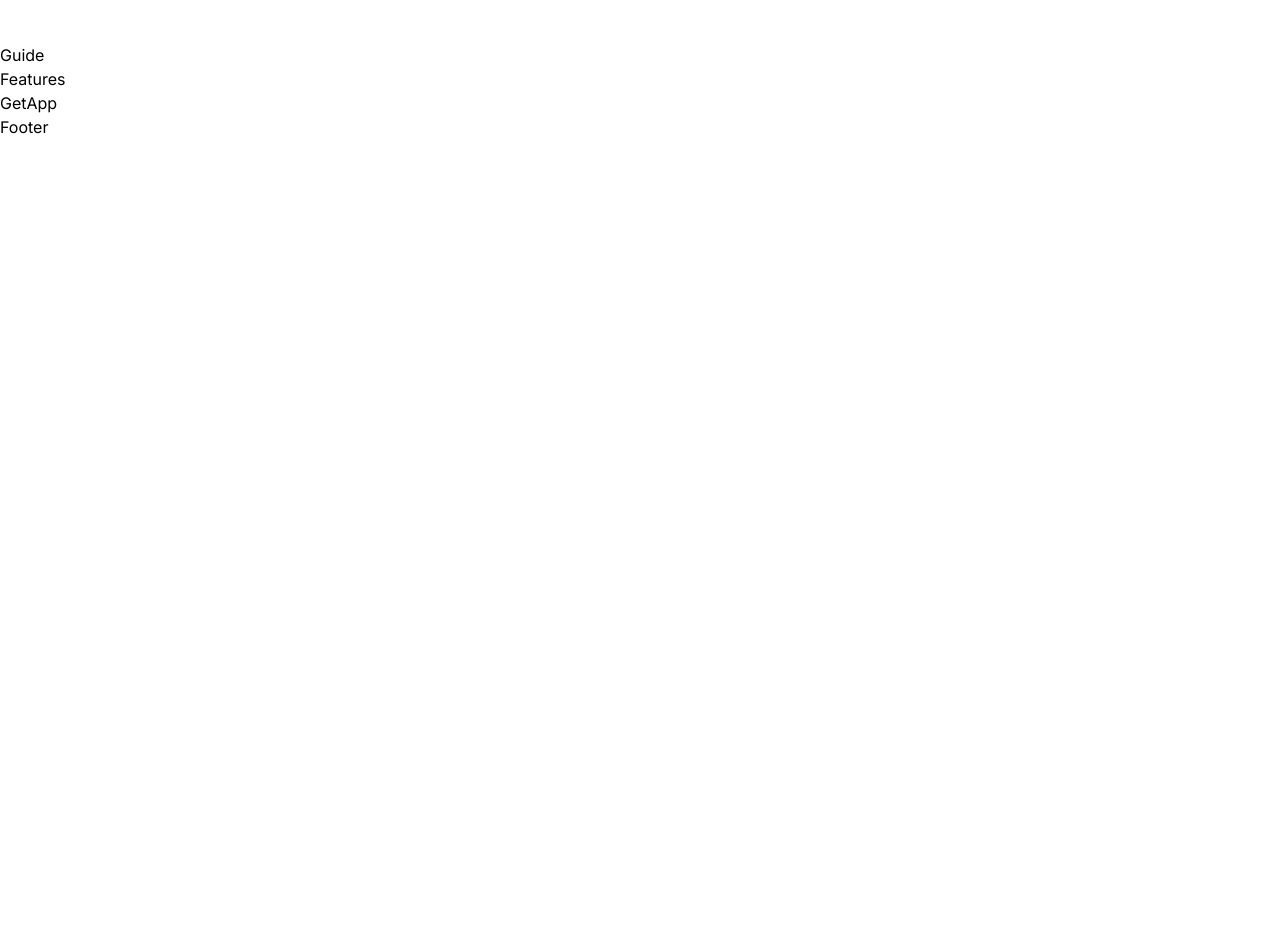
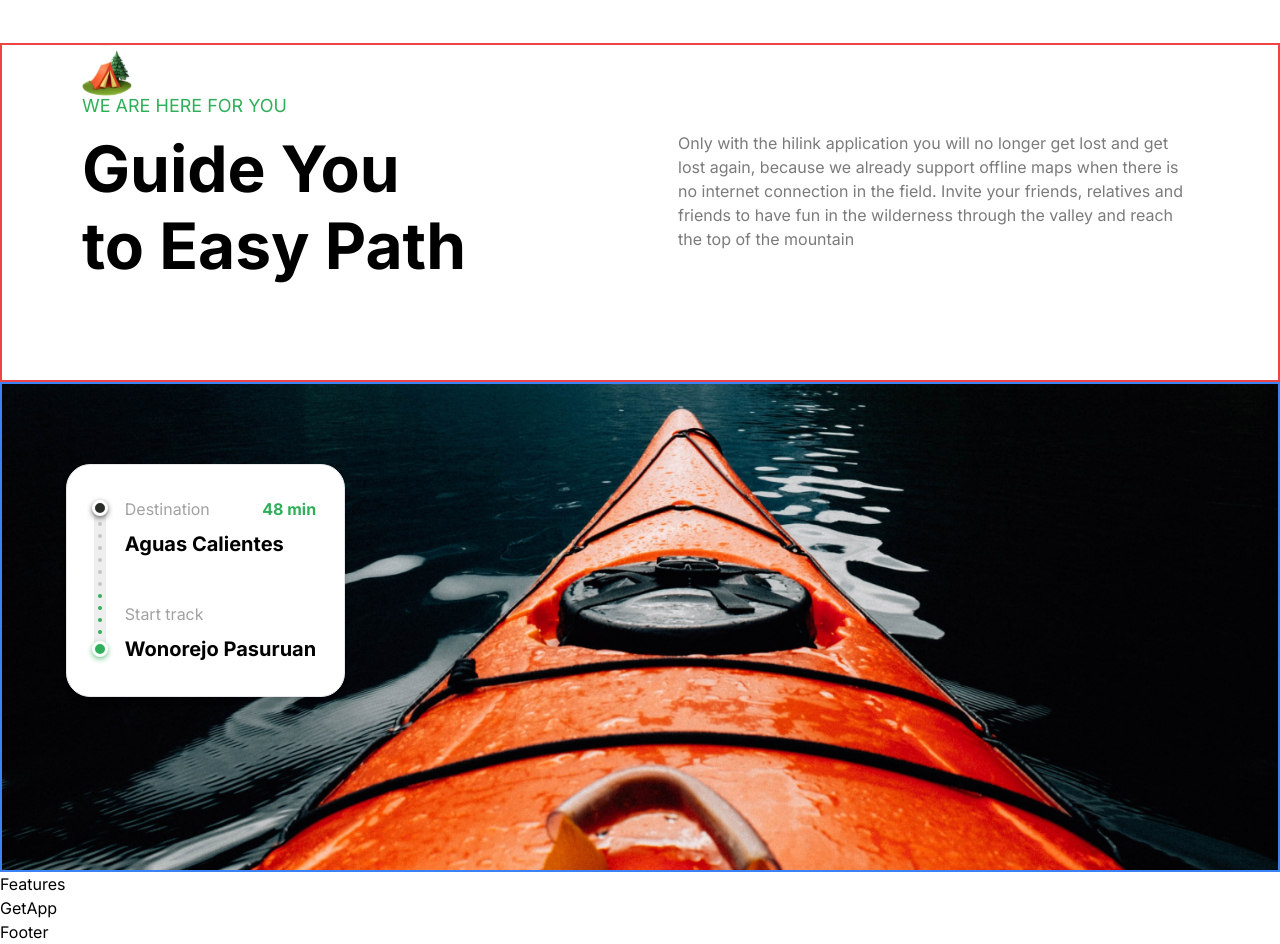
Before and after one commit to Bear29ers/travel-website, a Next.js app: page / in a window 1280 px wide. Shown: the part 1800-2744 px from the top of the page. Before the commit the page ends 1939 px from the top, so only its background shows below. Built offline with nearby package versions, Linux system fonts and the light colour scheme.

Commit message:
:sparkles: complete Guide section

```diff
--- a/components/Guide.tsx
+++ b/components/Guide.tsx
@@ -1,7 +1,49 @@
 import type { FC } from 'react';
 
+import Image from 'next/image';
+
 const Guide: FC = () => {
-  return <div>Guide</div>;
+  return (
+    <section className="flexCenter flex-col">
+      <div className="padding-container max-container w-full border-2 border-red-500 pb-24">
+        <Image src="/camp.svg" alt="camp" width={50} height={50} />
+        <p className="regular-18 -mt-1 mb-3 uppercase text-green-50">We are here for you</p>
+        <div className="flex flex-wrap justify-between gap-5">
+          <h2 className="bold-40 lg:bold-64 xl:max-w-[390px]">Guide You to Easy Path</h2>
+          <p className="regular-16 text-gray-30 xl:max-w-[520px]">
+            Only with the hilink application you will no longer get lost and get lost again, because we already support
+            offline maps when there is no internet connection in the field. Invite your friends, relatives and friends
+            to have fun in the wilderness through the valley and reach the top of the mountain
+          </p>
+        </div>
+      </div>
+      <div className="flexCenter max-container relative w-full border-2 border-blue-500">
+        <Image
+          src="/boat.png"
+          alt="boat"
+          width={1440}
+          height={580}
+          className="w-full object-cover object-center 2xl:rounded-5xl"
+        />
+        <div className="absolute flex gap-3 rounded-3xl border bg-white py-8 pl-5 pr-7 shadow-md md:left-[5%] lg:top-20">
+          <Image src="/meter.svg" alt="meter" width={16} height={158} className="h-full w-auto" />
+          <div className="flexBetween flex-col">
+            <div className="flex w-full flex-col">
+              <div className="flexBetween w-full">
+                <p className="regular-16 text-gray-20">Destination</p>
+                <p className="bold-16 text-green-50">48 min</p>
+              </div>
+              <p className="bold-20 mt-2">Aguas Calientes</p>
+            </div>
+            <div className="flex w-full flex-col">
+              <p className="regular-16 text-gray-20">Start track</p>
+              <p className="bold-20 mt-2 whitespace-nowrap">Wonorejo Pasuruan</p>
+            </div>
+          </div>
+        </div>
+      </div>
+    </section>
+  );
 };
 
 export default Guide;
```
